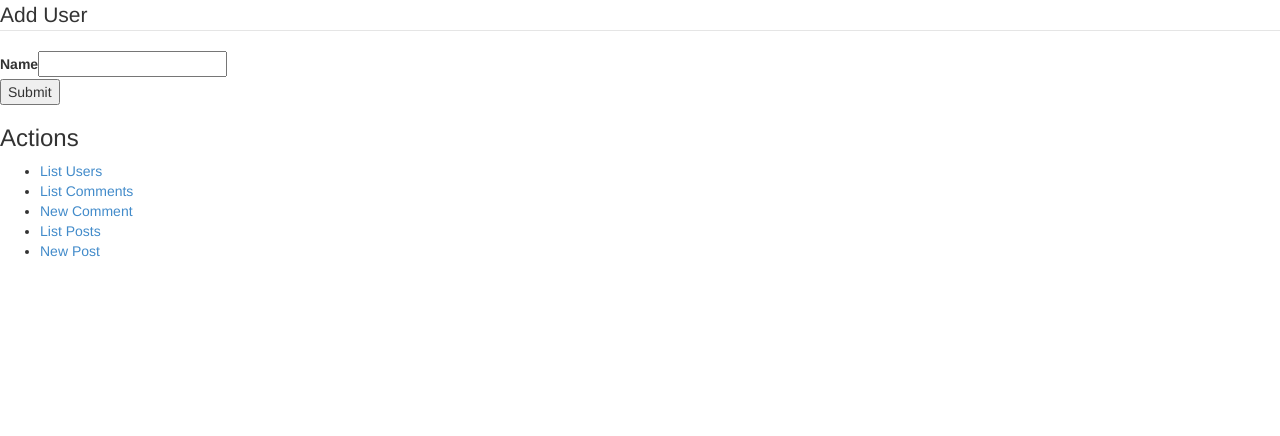
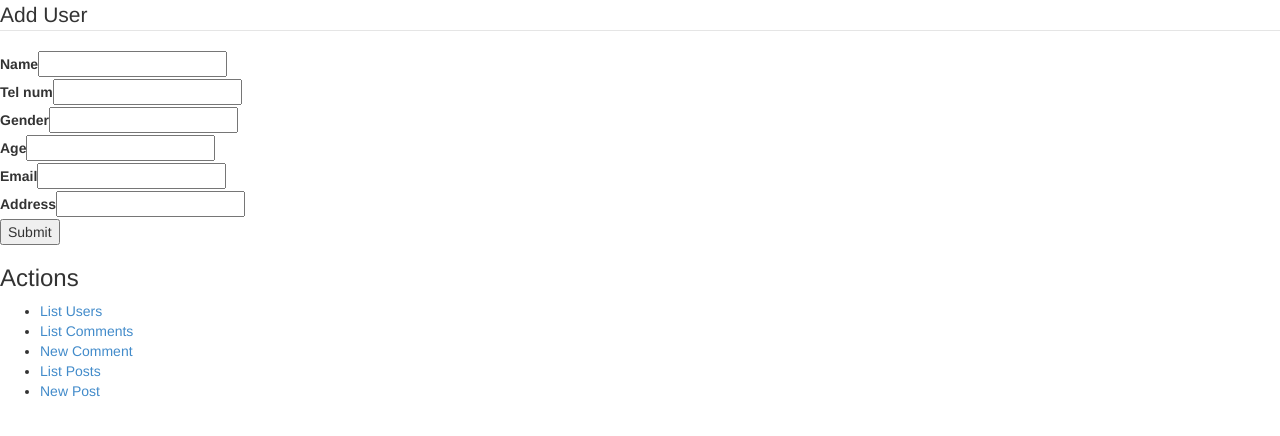
Before and after one commit to kanottyan/Tokyo-hackathon, a CakePHP app: the page made by app/View/Users/add.ctp in a window 1280 px wide. Shown: the top 436 px of the page. Run offline with PHP 8.4 and a stand-in for CakePHP, Linux system fonts and the light colour scheme; the template is opened without the code that fills it, so the values that code supplies are empty; form fields are guessed from the names that the template uses; some libraries are stand-ins or nearby versions.

Commit message:
User側の作ったのでよろしくです.

```diff
--- a/app/View/Users/add.ctp
+++ b/app/View/Users/add.ctp
@@ -4,6 +4,22 @@
 		<legend><?php echo __('Add User'); ?></legend>
 	<?php
 		echo $this->Form->input('name');
+    ?>
+
+	<?php
+		echo $this->Form->input('tel_num');
+	?>
+	<?php
+		echo $this->Form->input('gender');
+	?>
+	<?php
+		echo $this->Form->input('age');
+	?>
+	<?php
+		echo $this->Form->input('email');
+	?>
+	<?php
+		echo $this->Form->input('address');
 	?>
 	</fieldset>
 <?php echo $this->Form->end(__('Submit')); ?>
```
